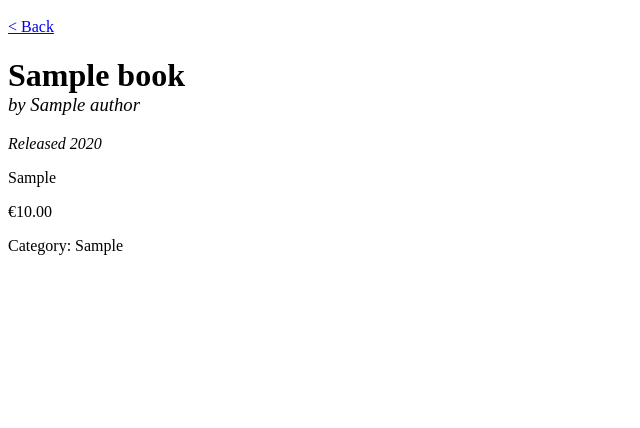
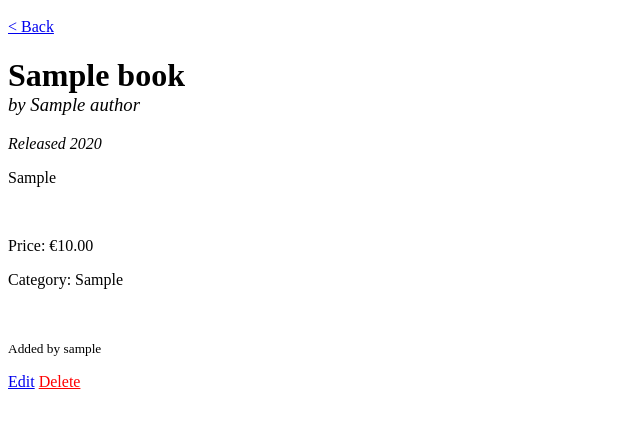
Before and after one commit to MrWaffle243/djangoLab, a Django app: page /books/1 in a window 1280 px wide. Shown: the part 29-457 px from the top of the page, without its empty margins (0-640 px from the left). Run offline with Django 5.2, Linux system fonts and the light colour scheme; a user stored in the database is signed in; tables that the repository leaves empty hold one stand-in row (values such as "Sample post").

Commit message:
Do lab 3 (excl exercise 4 + extras)

```diff
--- a/firstdjango/templates/single_book.html
+++ b/firstdjango/templates/single_book.html
@@ -11,6 +11,20 @@
 
     <p> <em> Released {{ book.year }} </em> </p>
     <p> {{ book.synopsis }} </p>
-    <p> €{{ book.price }} </p>
+    <br>
+    <p> Price: €{{ book.price }} </p>
     <p> Category: {{ book.category }} </p>
+    <br>
+
+    {% if book.added_by %}
+        <p><small>Added by {{ book.added_by.username }}</small></p>
+    {% endif %}
+
+    {% if book.added_by == user or user.is_staff %}
+        <div>
+            <a href="{% url 'edit_book' book.id %}">Edit</a>
+            <a href="{% url 'delete_book' book.id %}" style="color: red;">Delete</a>
+        </div>
+    {% endif %}
+
 {% endblock %}
--- a/firstdjango/urls.py
+++ b/firstdjango/urls.py
@@ -7,11 +7,13 @@
     path("contact", views.contact, name="contact"),
     path("books", view_all_books, name="all_books"),
     path("books/add/", views.add_book, name="add_book"),
-    path("books/<int:bookid>", view_single_book, name="single_books"),
+    path("books/<int:bookid>", view_single_book, name="single_book"),
     path("books/year/<int:year>", view_books_from_year, name="books_from_year"),
     path("books/category/<str:category>", view_books_by_category, name="books_by_category"),
     path("books/category/<str:category>/year/<int:year>", view_books_by_category_and_year, name="books_by_category_and_year"),
     path("authors/add/", views.add_author, name="add_author"),
     path("register/", views.register, name="register"),
     path("profile/", views.profile, name="profile"),
+    path("books/<int:bookid>/edit/", views.edit_book, name="edit_book"),
+    path("books/<int:bookid>/delete/", views.delete_book, name="delete_book"),
 ]
--- a/firstdjango/views.py
+++ b/firstdjango/views.py
@@ -1,7 +1,7 @@
-from django.http import HttpResponse
+from django.http import HttpResponse, HttpResponseForbidden
 from django.shortcuts import render, get_object_or_404, redirect
 from django.contrib.auth.forms import UserCreationForm
-from django.contrib.auth.decorators import login_required
+from django.contrib.auth.decorators import login_required, user_passes_test
 from .models import *
 from .forms import *
 
@@ -34,6 +34,7 @@
     return render(request, "books_by_category_and_year.html", {"books": books_by_category_and_year, "category":category, "year":year})
 
 @login_required
+#@user_passes_test(lambda u: u.is_staff) So only staff can add books
 def add_book(request):
     if request.method == "POST":
         form = BookForm(request.POST)
@@ -46,6 +47,41 @@
         form = BookForm()
 
     return render(request, "add_book.html", {"form": form})
+
+@login_required
+def edit_book(request, bookid):
+    # Get book or 404 if doesn't exist
+    book = get_object_or_404(Book, id=bookid)
+
+    # Check auth: user that added it OR staff
+    if not request.user.is_staff and book.added_by != request.user:
+        return HttpResponseForbidden("You can only edit books you added.")
+
+    if request.method == 'POST':
+        form = BookForm(request.POST, instance=book)
+        if form.is_valid():
+            form.save()
+            return redirect('single_book', bookid=book.id)
+    else:
+        form = BookForm(instance=book)
+
+    return render(request, 'edit_book.html', {'form': form, 'book': book})
+
+@login_required
+def delete_book(request, bookid):
+    # Get book or 404 if doesn't exist
+    book = get_object_or_404(Book, id=bookid)
+
+    # Check auth: user that added it OR staff
+    if not request.user.is_staff and book.added_by != request.user:
+        return HttpResponseForbidden("You can only delete books you added.")
+
+    if request.method == 'POST':
+        book.delete()
+        return redirect('all_books')
+
+    return render(request, 'confirm_delete.html', {'book': book})
+
 
 def add_author(request):
     if request.method == "POST":
```
Also changed, not shown: firstdjango/forms.py (+4 -3 lines), firstdjango/templates/confirm_delete.html (added, +16 -0 lines), firstdjango/templates/edit_book.html (added, +17 -0 lines).
